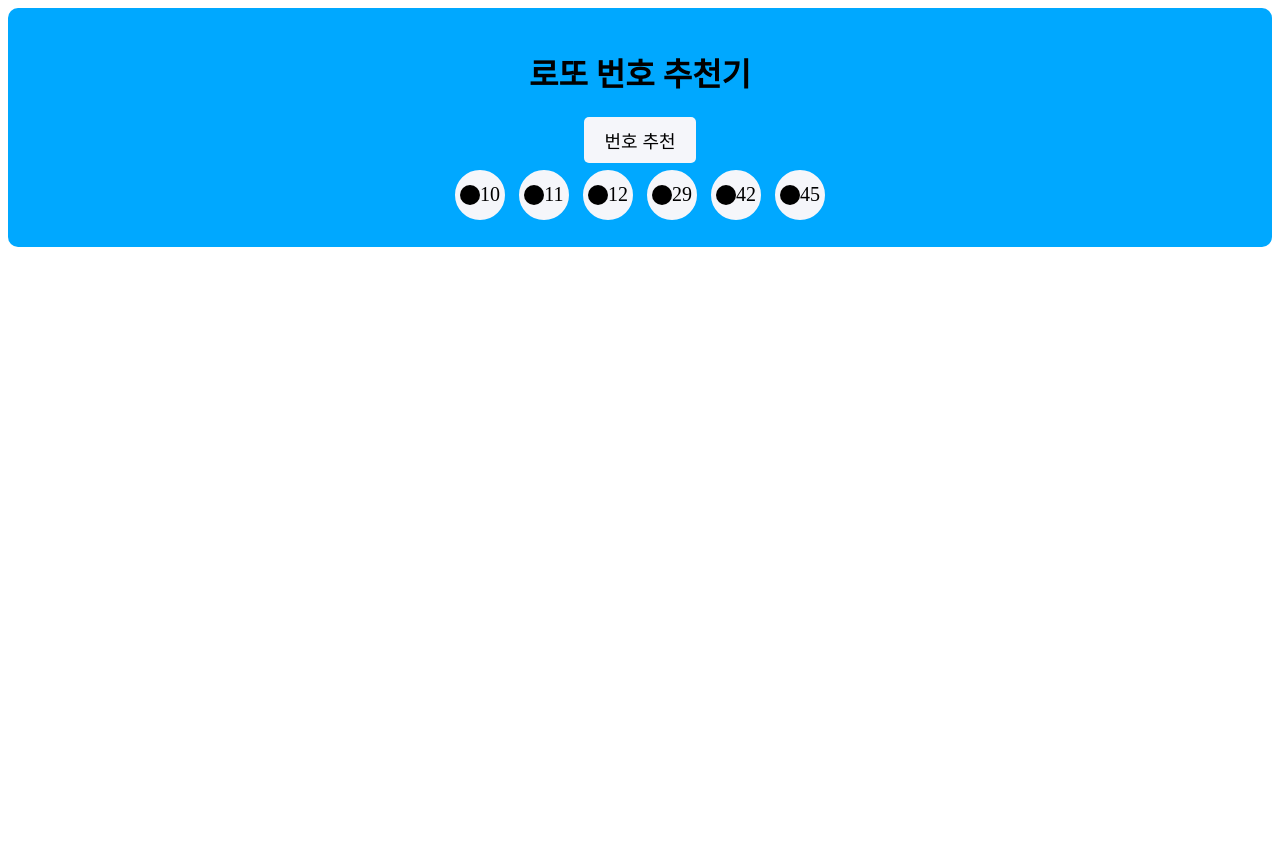
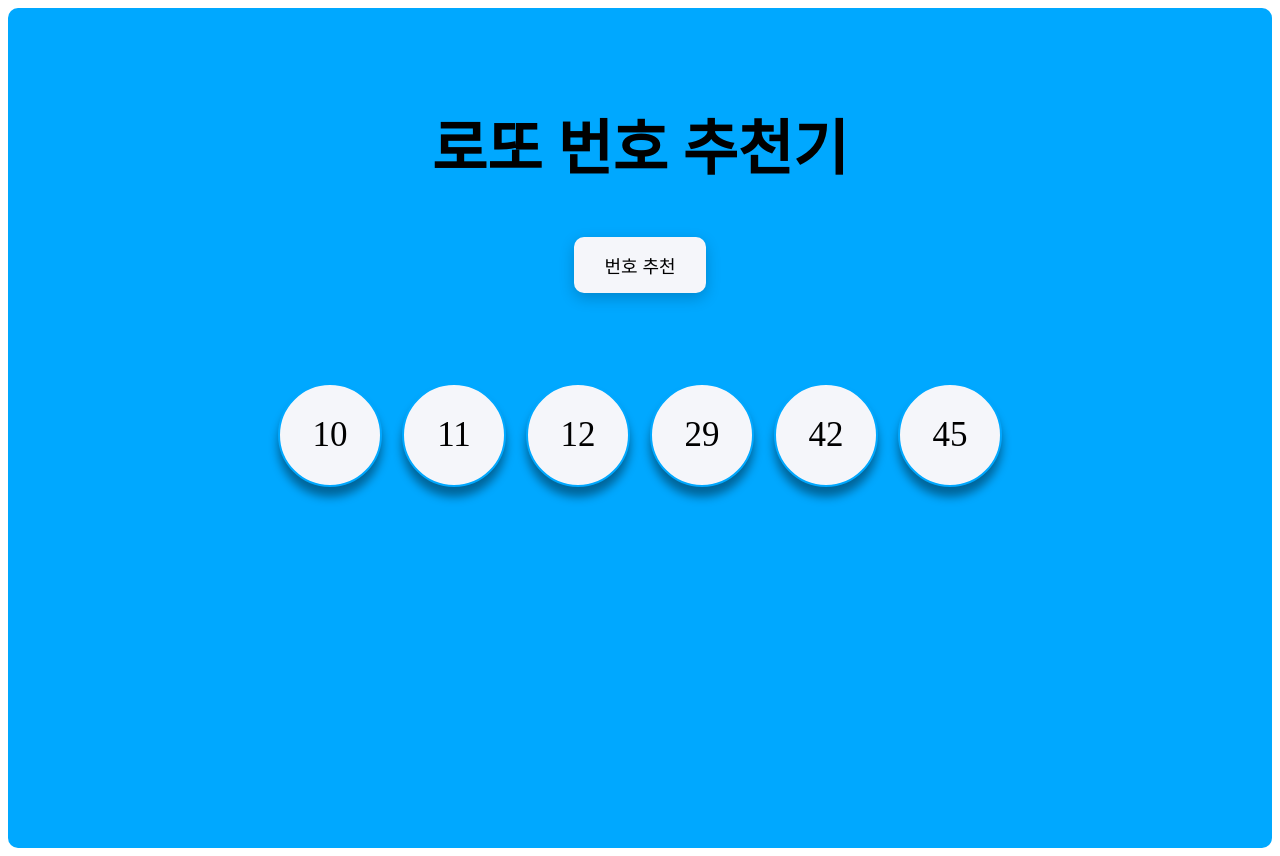
Before and after one commit to KKKHun2/lottogame, a React (Create React App) app: page / in a window 1280 px wide. Both pictures are taken after a click on the button "번호 추천". Before the commit the page ends 800 px from the top, so only its background shows below. Built offline with nearby package versions, Linux system fonts and the light colour scheme.

Commit message:
✨기본 디자인2차 수정

```diff
--- a/src/components/LottoNumberDraw.tsx
+++ b/src/components/LottoNumberDraw.tsx
@@ -1,42 +1,69 @@
 import React, { useState } from 'react';
 import { lottoData } from '../data/data';
 import styled from 'styled-components';
-import { BsCircleFill } from 'react-icons/bs';
 
 const Container = styled.div`
+    display: flex;
+    flex-direction: column;
+    justify-content: center;
+    align-items: center;
   text-align: center;
   background-color: #00a8ff;
   padding: 20px;
+  height: 100vh;
   border-radius: 10px;
+`;
+
+const Title = styled.h1`
+  margin-bottom: 50px;
+  font-size: 60px;
+  font-weight: 700;
 `;
 
 const Button = styled.button`
   background-color: #f5f6fa;
   border: none;
-  padding: 10px 20px;
-  border-radius: 5px;
+  padding: 15px 30px;
+  border-radius: 10px;
   font-size: 18px;
   cursor: pointer;
+  margin-bottom: 80px;
+  transition: all 0.3s ease;
+  box-shadow: 0 5px 15px rgba(0, 0, 0, 0.2);
+
+  &:hover {
+    background-color: #a2a2a2;
+    box-shadow: 0 5px 20px rgba(0, 0, 0, 0.4);
+  }
 `;
+
 
 const RecommendedNumbersContainer = styled.div`
   display: flex;
   flex-wrap: wrap;
   justify-content: center;
+  margin-bottom: 300px;
 `;
 
 const RecommendedNumber = styled.div`
   display: flex;
   align-items: center;
   justify-content: center;
-  width: 50px;
-  height: 50px;
+  width: 100px;
+  height: 100px;
   background-color: #f5f6fa;
   border: 2px solid #00a8ff;
   border-radius: 50%;
-  margin: 5px;
+  margin: 10px;
   font-size: 20px;
+  box-shadow:0 10px 10px rgba(0, 0, 0, 0.4);
 `;
+
+
+const LottoN = styled.div`
+    font-size:35px;
+    font-weight: 450;
+`
 
 const LottoNumberDraw: React.FC = () => {
   const [recommendedNumbers, setRecommendedNumbers] = useState<number[]>([]);
@@ -60,13 +87,14 @@ const LottoNumberDraw: React.FC = () => {
 
   return (
     <Container>
-      <h1>로또 번호 추천기</h1>
+      <Title>로또 번호 추천기</Title>
       <Button onClick={generateRandomNumbers}>번호 추천</Button>
       <RecommendedNumbersContainer>
         {recommendedNumbers.map((number, index) => (
           <RecommendedNumber key={index}>
-            <BsCircleFill />
+            <LottoN>
             {number}
+            </LottoN>
           </RecommendedNumber>
         ))}
       </RecommendedNumbersContainer>
```
